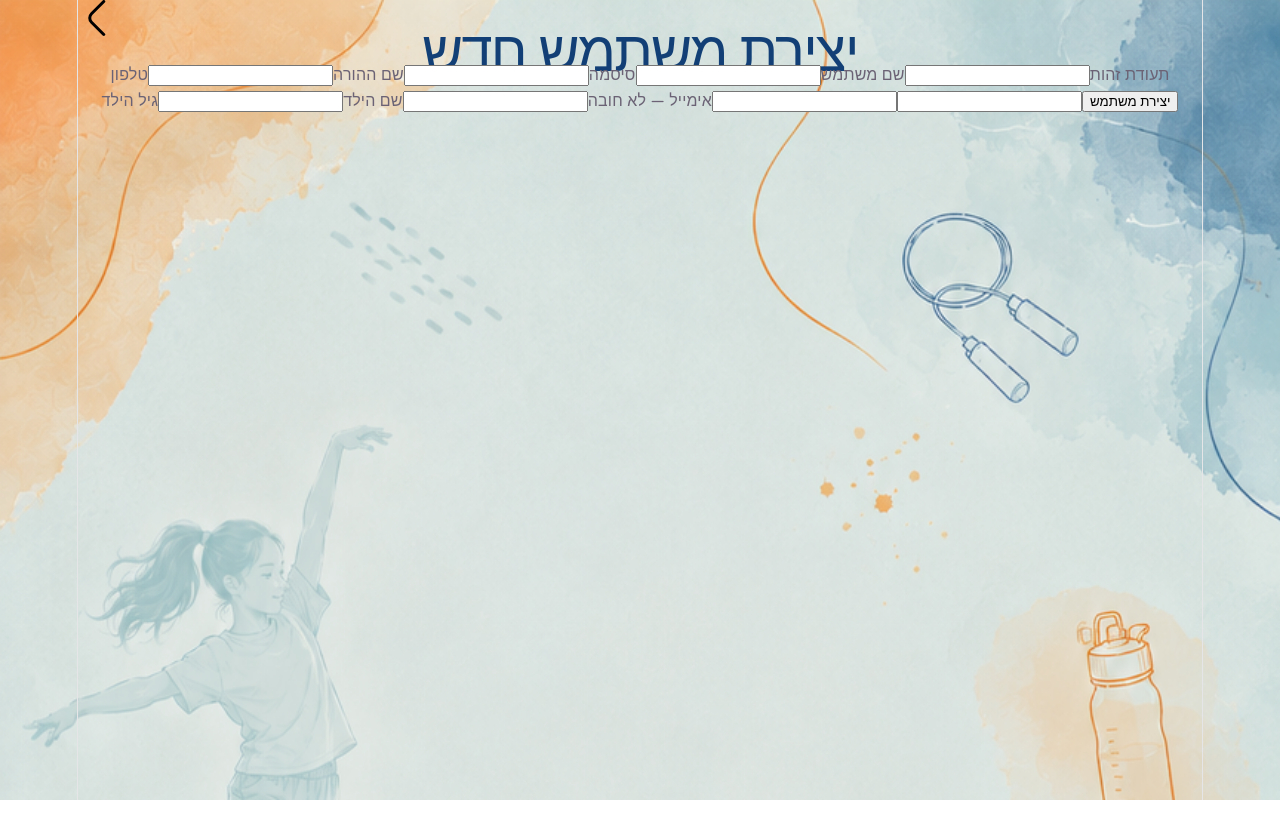
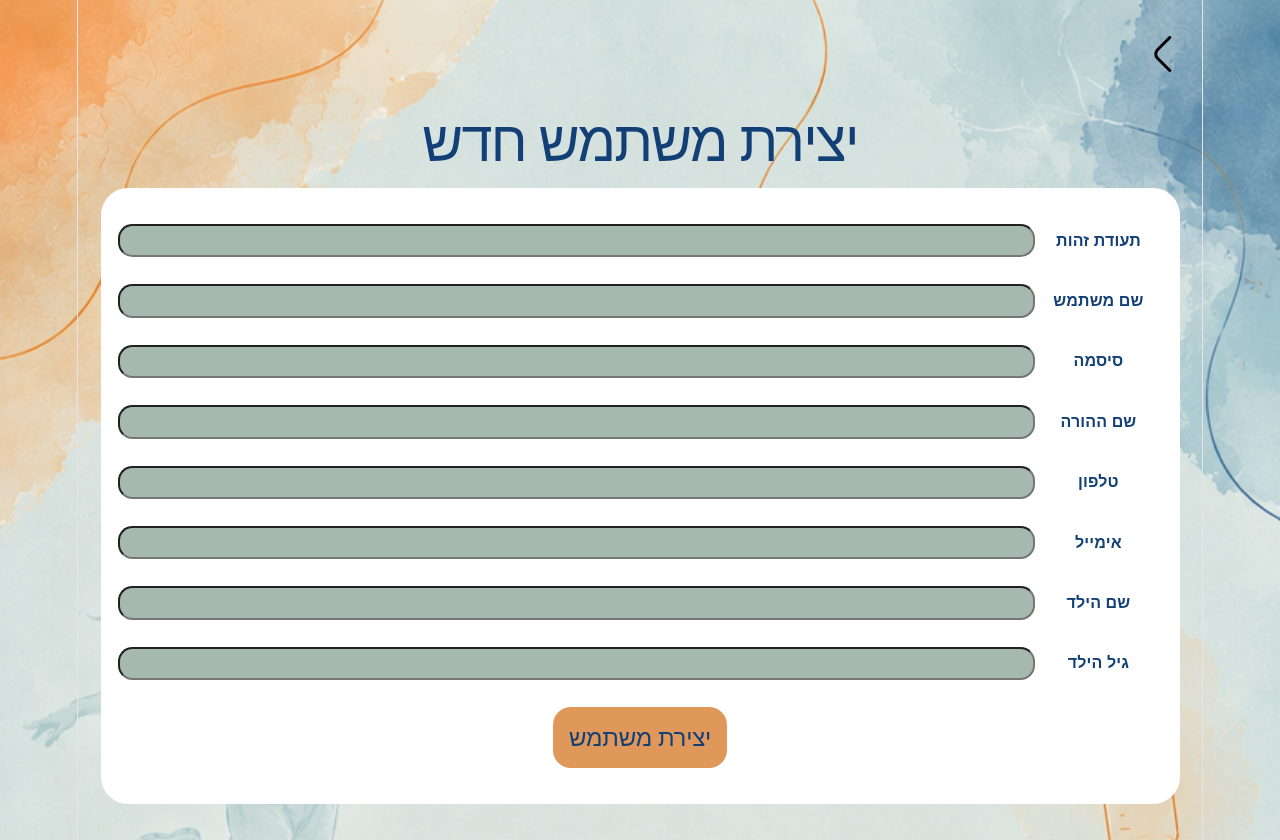
Before and after one commit to shircohen83/shtodio, a React (Vite) app: page /signup in a window 1280 px wide. Before the commit the page ends 800 px from the top, so only its background shows below. Built offline with nearby package versions, Linux system fonts and the light colour scheme.

Commit message:
design the sign up new client page

```diff
--- /dev/null
+++ b/src/pages/SignUpPage.css
@@ -0,0 +1,34 @@
+.signup-page {
+  display: grid;
+  direction: rtl;
+  padding: 2rem 1.25rem;
+}
+
+.signup-title {
+  margin: 3rem 0 2rem;
+  text-align: center;
+}
+
+.signup-card {
+  display: grid;
+  grid-template-columns: auto 1fr;
+  align-items: center;
+  gap: 1.5rem 1rem;
+
+  padding: 2rem;
+  border-radius: 1.5rem;
+  background-color: var(--white);
+}
+
+.signup-card input {
+  width: 100%;
+  padding: 0.4rem;
+
+  background-color: var(--primary-color);
+  border-radius: 0.8rem;
+}
+
+.signup-error,
+.signup-card .register-button {
+  grid-column: 1 / -1;
+}
--- a/src/pages/SignUpPage.tsx
+++ b/src/pages/SignUpPage.tsx
@@ -1,6 +1,7 @@
 import { useState } from "react";
 import { Link, useLocation, useNavigate } from "react-router";
 import angleLeftIcon from "../assets/icons/angle-left.svg";
+import "./SignUpPage.css";
 
 interface NavigationState {
   returnTo?: string;
@@ -83,31 +84,26 @@ const SignUpPage = () => {
         <img src={angleLeftIcon} alt="" />
       </Link>
 
-      <h1>יצירת משתמש חדש</h1>
+      <h1 className="signup-title">יצירת משתמש חדש</h1>
 
       <section className="signup-card">
-        <label>
-          תעודת זהות
+        <h4>תעודת זהות</h4>
         <input
           value={formData.id}
           onChange={(event) =>
             handleChange("id", event.target.value)
           }
         />
-        </label>
 
-        <label>
-          שם משתמש
+        <h4>שם משתמש</h4>
         <input
           value={formData.username}
           onChange={(event) =>
             handleChange("username", event.target.value)
           }
         />
-        </label>
 
-        <label>
-          סיסמה
+        <h4>סיסמה</h4>
         <input
           type="password"
           value={formData.password}
@@ -115,20 +111,16 @@ const SignUpPage = () => {
             handleChange("password", event.target.value)
           }
         />
-        </label>
 
-        <label>
-          שם ההורה
+        <h4>שם ההורה</h4>
         <input
           value={formData.parentName}
           onChange={(event) =>
             handleChange("parentName", event.target.value)
           }
         />
-        </label>
 
-        <label>
-          טלפון
+        <h4>טלפון</h4>
         <input
           type="tel"
           value={formData.phone}
@@ -136,10 +128,8 @@ const SignUpPage = () => {
             handleChange("phone", event.target.value)
           }
         />
-        </label>
 
-        <label>
-          אימייל — לא חובה
+        <h4>אימייל</h4>
         <input
           type="email"
           value={formData.email}
@@ -147,20 +137,16 @@ const SignUpPage = () => {
             handleChange("email", event.target.value)
           }
         />
-        </label>
 
-        <label>
-          שם הילד
+        <h4>שם הילד</h4>
         <input
           value={formData.kidName}
           onChange={(event) =>
             handleChange("kidName", event.target.value)
           }
         />
-        </label>
 
-        <label>
-          גיל הילד
+        <h4>גיל הילד</h4>
         <input
           type="number"
           value={formData.kidAge}
@@ -168,12 +154,11 @@ const SignUpPage = () => {
             handleChange("kidAge", event.target.value)
           }
         />
-        </label>
 
-        {error && <p>{error}</p>}
+        {error && <p className="signup-error">{error}</p>}
 
-        <button type="button" onClick={handleSubmit}>
-          יצירת משתמש
+        <button type="button" className="register-button" onClick={handleSubmit}>
+            <h2> יצירת משתמש </h2>
         </button>
       </section>
     </main>
```
Lines whose indentation alone changed are shown as unchanged.
